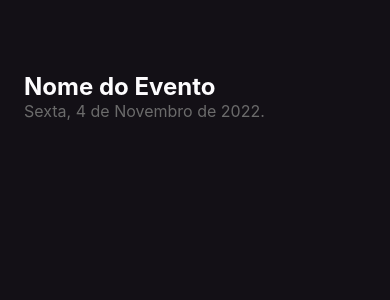
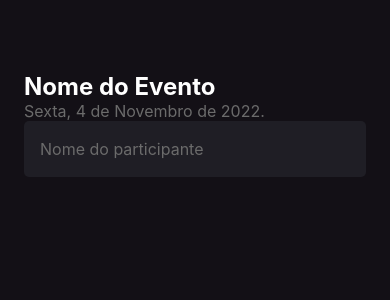
Before and after one commit to Savio-Anjos/APP-imhere, a React Native app: screen / in a window 390 px wide. Shown: the top 300 px of the page. Built offline with nearby package versions, Linux system fonts and the light colour scheme.

Commit message:
feat: :sparkles: Added TextInput

```diff
--- a/src/screens/Home/index.tsx
+++ b/src/screens/Home/index.tsx
@@ -1,5 +1,5 @@
 import { StatusBar } from "expo-status-bar";
-import { Text, View } from "react-native";
+import { Text, TextInput, View } from "react-native";
 import { styles } from "./styles";
 
 export function Home() {
@@ -7,6 +7,12 @@
     <View style={styles.container}>
       <Text style={styles.eventName}>Nome do Evento</Text>
       <Text style={styles.eventDate}>Sexta, 4 de Novembro de 2022.</Text>
+
+      <TextInput
+        style={styles.input}
+        placeholder="Nome do participante"
+        placeholderTextColor="#6B6B6B"
+      />
       <StatusBar style="auto" />
     </View>
   );
--- a/src/screens/Home/styles.ts
+++ b/src/screens/Home/styles.ts
@@ -7,7 +7,7 @@
     padding: 24,
   },
   eventName: {
-    color: "#FDFCFE",
+    color: "#FFF",
     fontSize: 24,
     fontWeight: "bold",
     marginTop: 48,
@@ -16,4 +16,12 @@
     color: "#6B6B6B",
     fontSize: 16,
   },
+  input: {
+    height: 56,
+    backgroundColor: "#1F1E25",
+    borderRadius: 5,
+    color: "#FFF",
+    padding: 16,
+    fontSize: 16,
+  },
 });
```
